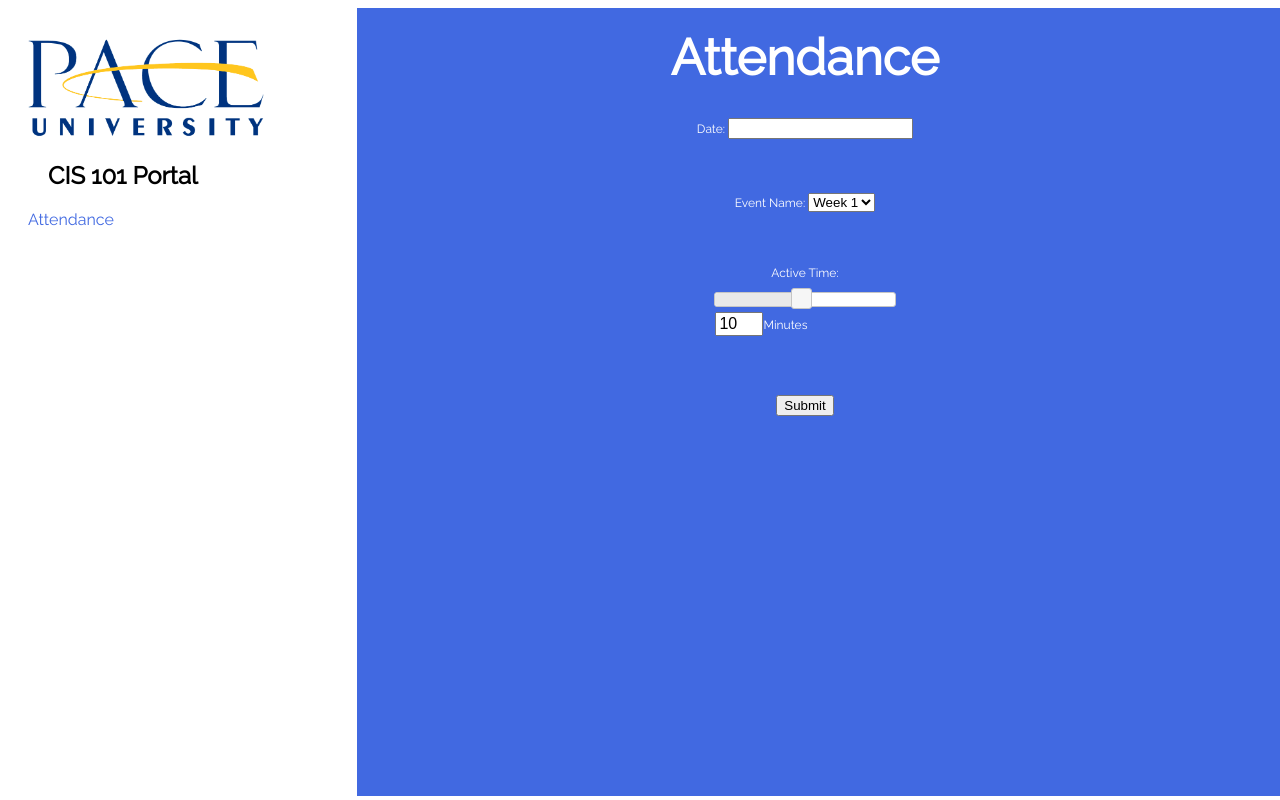
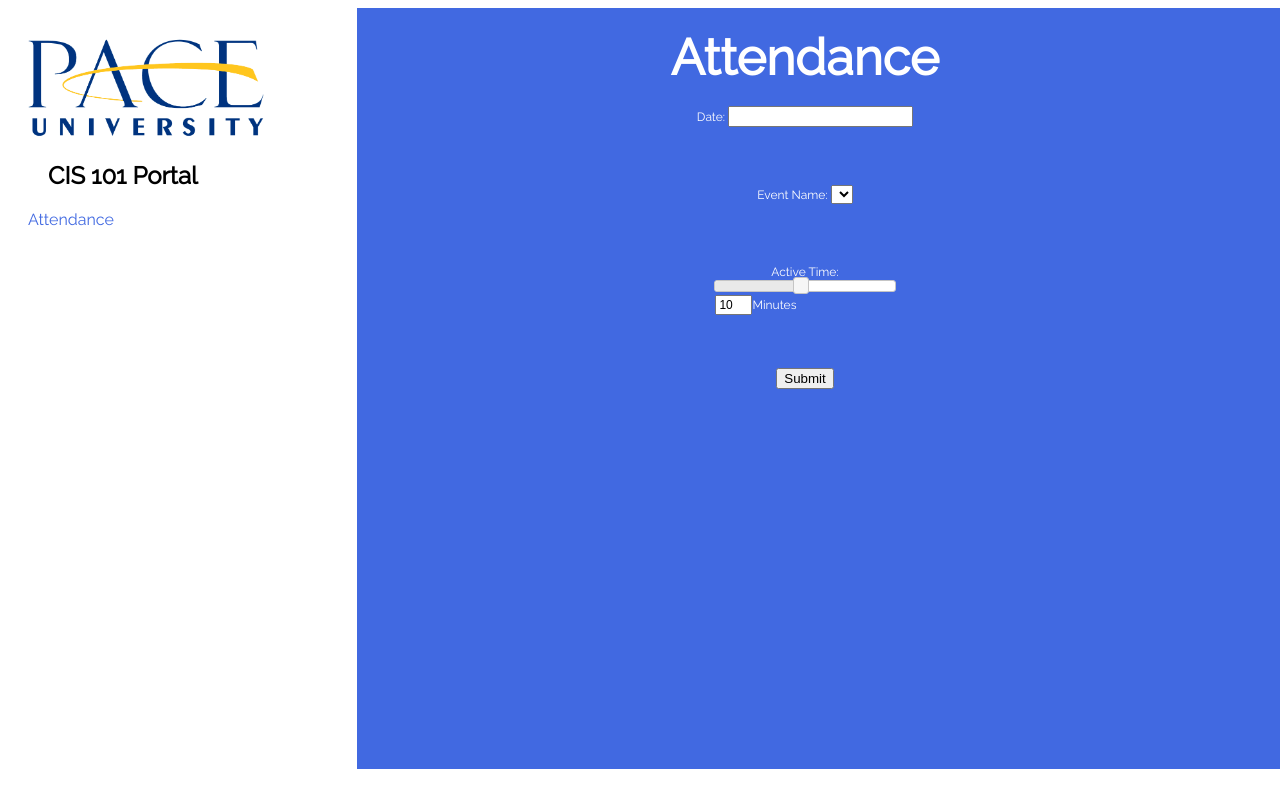
Before and after one commit to CIS101-PaceU/attendance, a PHP site: page /index.php in a window 1280 px wide. Run offline with PHP 8.4, Linux system fonts and the light colour scheme; tables that the repository leaves empty or names only in its code hold one stand-in row (values such as "Sample post"); lists and menus that the app fills with data are empty; some libraries are stand-ins or nearby versions.

Commit message:
Updated files for sprint 2

```diff
--- a/Web_Module/php/index.php
+++ b/Web_Module/php/index.php
@@ -1,4 +1,25 @@
 <!DOCTYPE html>
+<?php
+  $servername = "localhost";
+  $username = "root";
+  $password = "root";
+  $dbname = "Attendance_test";
+  $date="2017-10-31";
+  // Create connection
+  $conn = new mysqli($servername, $username, $password, $dbname);
+
+  // Check connection
+  if ($conn->connect_error)
+  {
+    die("Connection failed: " . $conn->connect_error);
+  }
+
+  $query = "SELECT * FROM tb_event";
+  mysqli_query($conn, $query) or die(' error querrring the datbase');
+
+  $result = mysqli_query($conn, $query);
+  $row = mysqli_fetch_array($result);
+?>
 <html>
 
 
@@ -17,7 +38,7 @@
       <!--date picker-->
  	    $( function()
  	    {
-    	 $( "#datepicker" ).datepicker();
+    	 $( "#datepicker" ).datepicker({ minDate: 0 });
   	  });
 
       <!--slider-->
@@ -36,6 +57,19 @@
     	 });
     	 $( "#amount" ).val($( "#slider" ).slider( "value" ));
   	   });
+
+       <!--validate form-->
+       function validateForm()
+       {
+          var date = document.forms["Attendance"]["date"].value;
+          if (date == "")
+          {
+            alert("Date must be filled out");
+            return false;
+          }
+      }
+
+
   </script>
 
 </head>
@@ -43,25 +77,27 @@
 <body>
   <div id="contents">
     <h1>Attendance</h1>
-      <form action='qrpage.php' method='post'><br>
-        <p>Date:  <input type='text' name='date' id='datepicker' readonly="readonly"><br><br><br><br></p>
-        <p>Event Name:
-          <select type='text' name='text' id='text'>
-            <option value="1">Week 1</option>
-            <option value="2">Week 2</option>
-            <option value="3">Week 3</option>
-            <option value="4">Week 4</option>
-            <option value="5">Week 5</option>
-            <option value="6">Week 6</option>
-            <option value="7">Week 7</option>
+      <form name="Attendance" action='qrpage.php' method='post' onsubmit="return validateForm()"><br>
+        <label>Date:  <input type='text' name='date' id='datepicker' readonly="readonly" required><br><br><br><br></label>
+        <label>Event Name:
+          <select type='text' name='text' id='text' required>
+            <?php
+              while($row = mysqli_fetch_array($result))
+              {
+            ?>
+                <option value="<?php echo $row['event_id'];?>"><?php echo $row['event_name']; ?></option>";
+            <?php
+              }
+            ?>
+            ?>
           </select>
-          <br><br><br><br></p>
-        <p>Active Time:
+          <br><br><br><br></label>
+        <label>Active Time:
           <div id='slider'>
             <br>
-            <input name='time' id='amount' maxlength="2" size="2" readonly="readonly"><label>Minutes</label>
+            <input name='time' id='amount' maxlength="2" size="2" readonly="readonly" required><label>Minutes</label>
           </div>
-        </p>
+        </label>
         <br><br><br><br>
         <input type='submit' value='Submit' readonly="readonly">
       </form>
--- a/Web_Module/php/style.css
+++ b/Web_Module/php/style.css
@@ -113,15 +113,3 @@
 	font-family: Raleway;
 	color: Red;
 }
-
-
-.fadeImage {
-    -webkit-animation: fadein 4s; /* Safari, Chrome and Opera > 12.1 */
-    display: block;
-    margin: 25px auto;
-}
-
-@-webkit-keyframes fadein {
-    from { opacity: 1; }
-    to   { opacity: 0; }
-}
```
Also changed, not shown: Web_Module/php/qrpage.php (+4 -5 lines), Web_Module/php/Late_0.png (added), Web_Module/php/Late_Submission.png (deleted), 4 other files.
